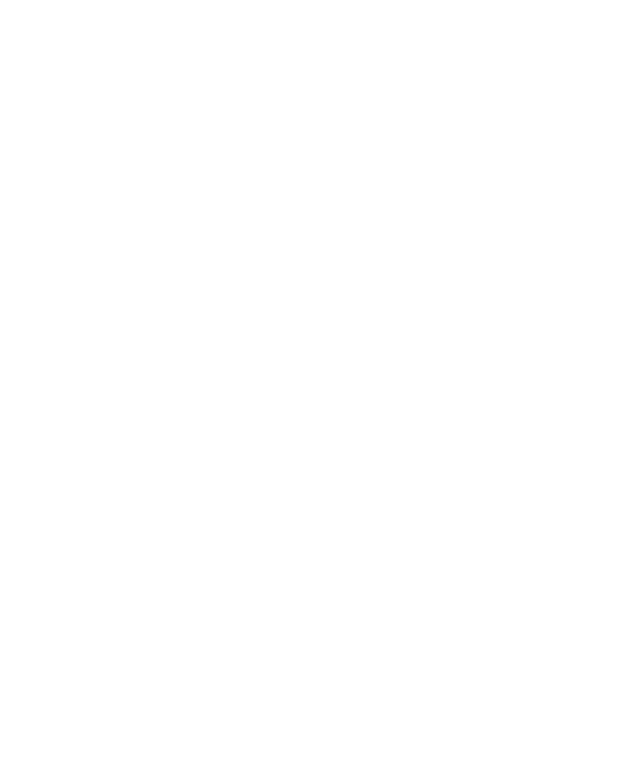
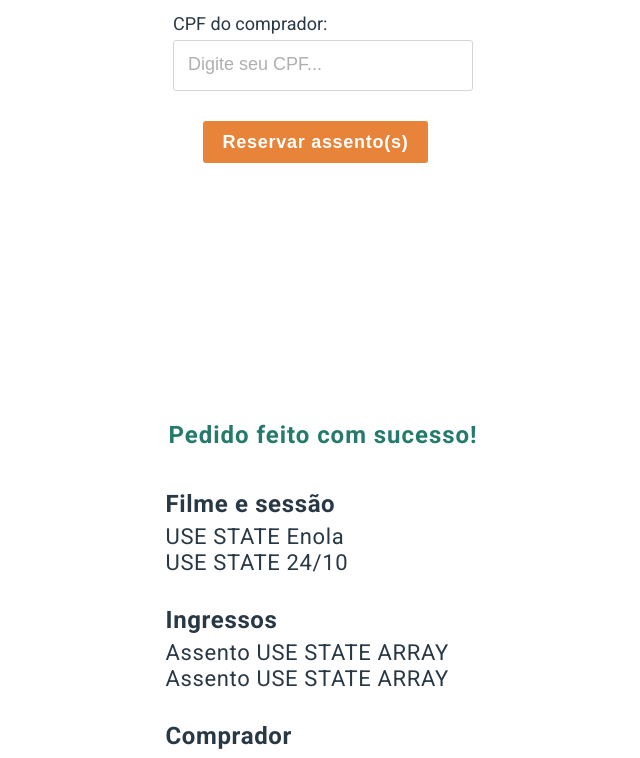
Before and after one commit to expeditus303/Cineflex, a React (Create React App) app: page / in a window 1280 px wide. Shown: the part 2026-2784 px from the top of the page, without its empty margins (317-957 px from the left). Before the commit the page ends 1875 px from the top, so only its background shows below. Built offline with nearby package versions, Linux system fonts and the light colour scheme.

Commit message:
success page

```diff
--- a/src/components/Cineflex.js
+++ b/src/components/Cineflex.js
@@ -5,17 +5,20 @@
 import styled from "styled-components";
 import sessions from "../SESSIONS"
 import SeatsList from "./SeatsList";
+import Success from "./Success";
 
 export default function Cineflex() {
   return (
     <Body>
       <Logo />
 
-      {/* <MoviesList movies={movies}/> */}
+      <MoviesList movies={movies}/>
 
       <ScheduleList sessions={sessions}/>
 
       <SeatsList sessions={sessions}/>
+
+      <Success />
     </Body>
   );
 }
--- a/src/components/MoviesList.js
+++ b/src/components/MoviesList.js
@@ -6,7 +6,7 @@
 
     return (
         <>
-            <SelectMovieStyle>Select a movie</SelectMovieStyle>
+            <SelectMovieStyle>Selecione o filme</SelectMovieStyle>
             <MovieListContainer>
                 {movies.map((m) => (
                 <MovieCard image={m.posterURL} />
@@ -22,6 +22,7 @@
     font-size: 24px;
     color: #293845;
     letter-spacing: 0.04em;
+    margin-top: 67px;
 `
 
 const MovieListContainer = styled.div`
--- a/src/components/ScheduleList.js
+++ b/src/components/ScheduleList.js
@@ -33,4 +33,5 @@
     font-size: 24px;
     color: #293845;
     letter-spacing: 0.04em;
+    margin-top: 67px;
 `
--- /dev/null
+++ b/src/components/Success.js
@@ -0,0 +1,86 @@
+import styled from "styled-components";
+
+export default function Success() {
+  return (
+    <>
+      <SuccessStyle>Pedido feito com sucesso!</SuccessStyle>
+
+      <InfoContainer>
+        <h3 id="first">Filme e sessão</h3>
+        <p>USE STATE Enola</p>
+        <p>USE STATE 24/10</p>
+      </InfoContainer>
+
+      <InfoContainer>
+        <h3>Ingressos</h3>
+        <p>Assento USE STATE ARRAY</p>
+        <p>Assento USE STATE ARRAY</p>
+      </InfoContainer>
+
+      <InfoContainer>
+        <h3>Comprador</h3>
+        <p>Nome: USE STATE</p>
+        <p>CPF: USE STATE</p>
+      </InfoContainer>
+
+      <BackHomeButton>
+        <button>Voltar pra Home</button>
+      </BackHomeButton>
+    </>
+  );
+}
+
+const SuccessStyle = styled.h2`
+  text-align: center;
+  line-height: 110px;
+  font-size: 24px;
+  color: #293845;
+  letter-spacing: 0.04em;
+  margin-top: 67px;
+  font-weight: 700;
+  color: #247a6b;
+`;
+
+const InfoContainer = styled.div`
+  color: #293845;
+  letter-spacing: 0.04em;
+  margin: 0px 30px;
+
+  #first {
+    margin-top: 0px;
+  }
+
+  h3 {
+    margin: 30px 0px 6px;
+    font-weight: 700;
+    font-size: 24px;
+    line-height: 28px;
+  }
+
+  p {
+    font-size: 22px;
+    line-height: 26px;
+  }
+`;
+
+const BackHomeButton = styled.div`
+  margin: 30px auto 0px;
+  width: 80%;
+  display: flex;
+  justify-content: center;
+
+  button {
+    margin: 15px auto 150px;
+    width: 225px;
+    height: 42px;
+    background: #e8833a;
+    border-radius: 3px;
+    border: none;
+    font-size: 18px;
+    line-height: 21px;
+    text-align: center;
+    letter-spacing: 0.04em;
+    color: #ffffff;
+    font-weight: 600;
+  }
+`;
```
